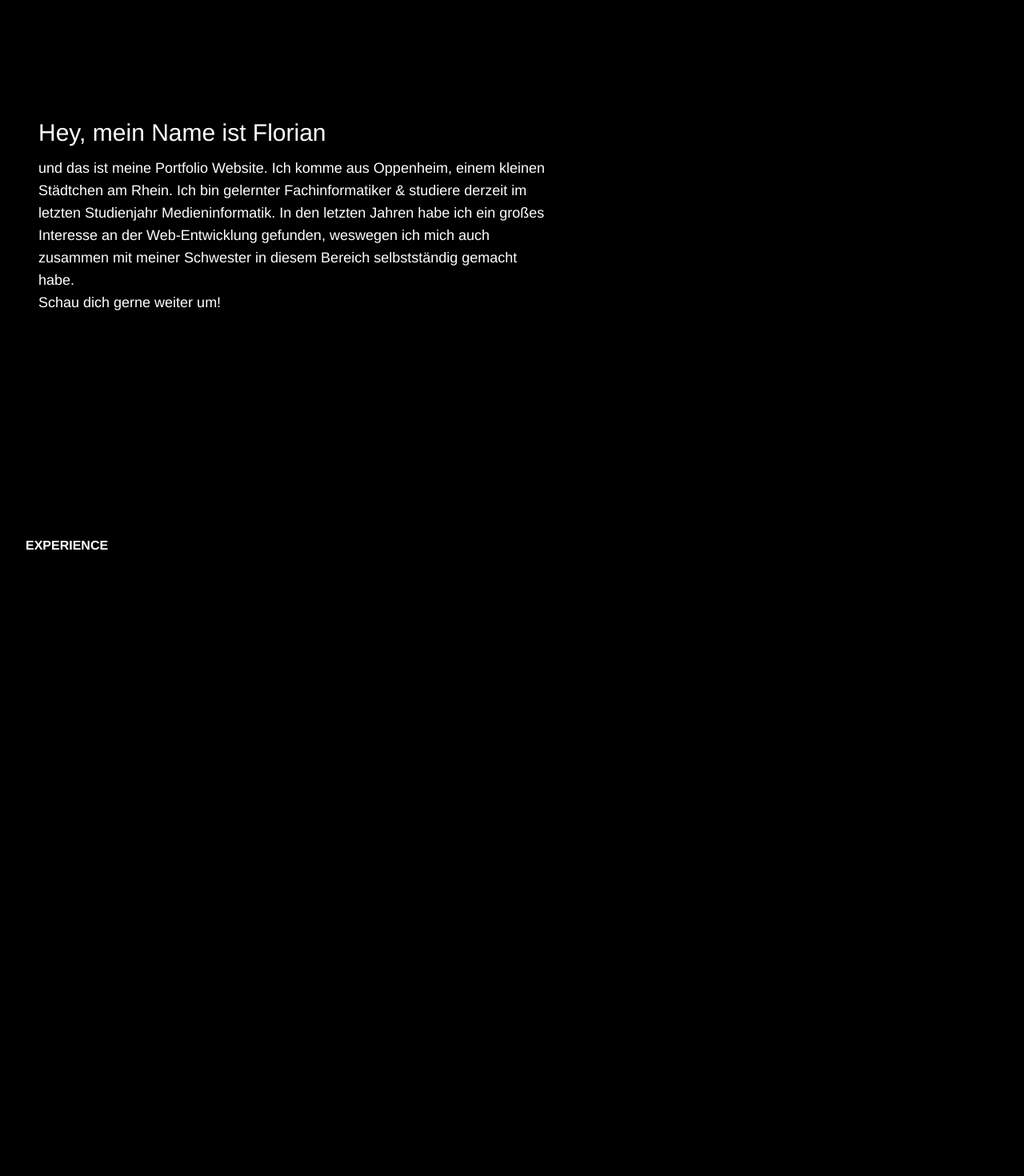
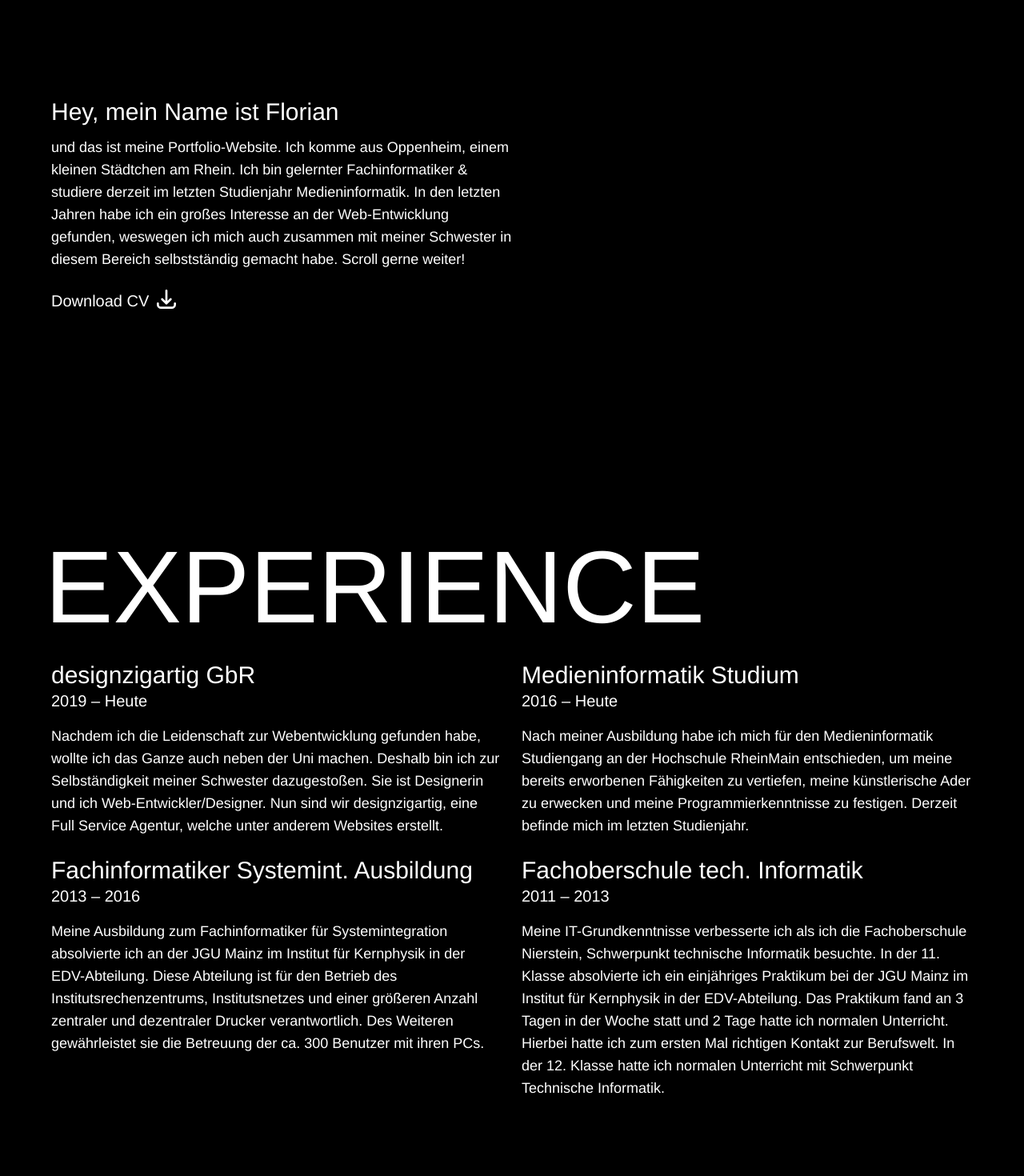
Before and after one commit to Flojan/portfolio, a Vue app: page / in a window 1280 px wide. Shown: the part 1100-2570 px from the top of the page at 80% size. Built offline with nearby package versions, Linux system fonts and the light colour scheme; a web font is replaced by a local one.

Commit message:
Download button for CV created; Experience section created

```diff
--- a/src/App.vue
+++ b/src/App.vue
@@ -78,9 +78,14 @@ export default defineComponent({
 h1,
 h2,
 h3,
+h4,
 section {
   font-family: questa-sans, Helvetica, Arial;
   font-weight: 900;
+}
+.button {
+  font-family: questa-sans, Helvetica, Arial;
+  font-weight: 500;
 }
 nav,
 p {
--- a/src/views/About.vue
+++ b/src/views/About.vue
@@ -1,19 +1,35 @@
 <template>
-  <div
-    id="about"
-    class="min-h-screen flex flex-col px-4 justify-center max-w-2xl"
-  >
-    <div>
+  <div id="about" class="w-full">
+    <div class="max-w-xl">
       <h2 class="text-3xl pb-3">Hey, mein Name ist Florian</h2>
       <p class="text-lg">
-        und das ist meine Portfolio Website. Ich komme aus Oppenheim, einem
+        und das ist meine Portfolio-Website. Ich komme aus Oppenheim, einem
         kleinen Städtchen am Rhein. Ich bin gelernter Fachinformatiker &
         studiere derzeit im letzten Studienjahr Medieninformatik. In den letzten
         Jahren habe ich ein großes Interesse an der Web-Entwicklung gefunden,
         weswegen ich mich auch zusammen mit meiner Schwester in diesem Bereich
-        selbstständig gemacht habe. <br />
-        Schau dich gerne weiter um!
+        selbstständig gemacht habe. Scroll gerne weiter!
       </p>
+      <a
+        href="src/assets/Lebenslauf_Florian-Schmidt.pdf"
+        download="CV-FlorianSchmidt"
+        class="button underline-effect py-5 text-xl"
+        >Download CV
+        <svg
+          xmlns="http://www.w3.org/2000/svg"
+          class="h-8 w-8 inline-block mb-2"
+          fill="none"
+          viewBox="0 0 24 24"
+          stroke="currentColor"
+        >
+          <path
+            stroke-linecap="round"
+            stroke-linejoin="round"
+            stroke-width="2"
+            d="M4 16v1a3 3 0 003 3h10a3 3 0 003-3v-1m-4-4l-4 4m0 0l-4-4m4 4V4"
+          />
+        </svg>
+      </a>
     </div>
   </div>
 </template>
--- /dev/null
+++ b/src/views/Experience.vue
@@ -0,0 +1,71 @@
+<template>
+  <div id="experience" class="w-full">
+    <div class="max-w-xl">
+      <h2 class="text-6xl -ml-1 pb-7 uppercase md:text-9xl md:-ml-2">
+        Experience
+      </h2>
+    </div>
+    <div class="grid grid-cols-1 lg:grid-cols-2 gap-6">
+      <div>
+        <h3 class="text-3xl">designzigartig GbR</h3>
+        <h4 class="text-xl pb-4">2019 – Heute</h4>
+        <p class="text-lg">
+          Nachdem ich die Leidenschaft zur Webentwicklung gefunden habe, wollte
+          ich das Ganze auch neben der Uni machen. Deshalb bin ich zur
+          Selbständigkeit meiner Schwester dazugestoßen. Sie ist Designerin und
+          ich Web-Entwickler/Designer. Nun sind wir designzigartig, eine Full
+          Service Agentur, welche unter anderem Websites erstellt.
+        </p>
+      </div>
+      <div>
+        <h3 class="text-3xl">Medieninformatik Studium</h3>
+        <h4 class="text-xl pb-4">2016 – Heute</h4>
+        <p class="text-lg">
+          Nach meiner Ausbildung habe ich mich für den Medieninformatik
+          Studiengang an der Hochschule RheinMain entschieden, um meine bereits
+          erworbenen Fähigkeiten zu vertiefen, meine künstlerische Ader zu
+          erwecken und meine Programmierkenntnisse zu festigen. Derzeit befinde
+          mich im letzten Studienjahr.
+        </p>
+      </div>
+      <div>
+        <h3 class="text-3xl">Fachinformatiker Systemint. Ausbildung</h3>
+        <h4 class="text-xl pb-4">2013 – 2016</h4>
+        <p class="text-lg">
+          Meine Ausbildung zum Fachinformatiker für Systemintegration
+          absolvierte ich an der JGU Mainz im Institut für Kernphysik in der
+          EDV-Abteilung. Diese Abteilung ist für den Betrieb des
+          Institutsrechenzentrums, Institutsnetzes und einer größeren Anzahl
+          zentraler und dezentraler Drucker verantwortlich. Des Weiteren
+          gewährleistet sie die Betreuung der ca. 300 Benutzer mit ihren PCs.
+        </p>
+      </div>
+      <div>
+        <h3 class="text-3xl">Fachoberschule tech. Informatik</h3>
+        <h4 class="text-xl pb-4">2011 – 2013</h4>
+        <p class="text-lg">
+          Meine IT-Grundkenntnisse verbesserte ich als ich die Fachoberschule
+          Nierstein, Schwerpunkt technische Informatik besuchte. In der 11.
+          Klasse absolvierte ich ein einjähriges Praktikum bei der JGU Mainz im
+          Institut für Kernphysik in der EDV-Abteilung. Das Praktikum fand an 3
+          Tagen in der Woche statt und 2 Tage hatte ich normalen Unterricht.
+          Hierbei hatte ich zum ersten Mal richtigen Kontakt zur Berufswelt. In
+          der 12. Klasse hatte ich normalen Unterricht mit Schwerpunkt
+          Technische Informatik.
+        </p>
+      </div>
+    </div>
+  </div>
+</template>
+
+<script lang="ts">
+import { defineComponent } from "vue";
+
+export default defineComponent({
+  name: "OnePager",
+  components: {},
+  setup() {},
+});
+</script>
+
+<style></style>
--- a/src/views/OnePager.vue
+++ b/src/views/OnePager.vue
@@ -1,9 +1,11 @@
 <template>
-  <div class="px-4 md:px-8">
+  <div class="flex flex-col px-4 md:px-8">
     <Feature />
-    <About />
+    <About
+      class="flex flex-col justify-center min-h-screen mx-auto max-w-6xl"
+    />
+    <Experience class="flex flex-col min-h-screen mx-auto max-w-6xl" />
     <div class="bg-white dark:bg-black">
-      <section id="experience" class="min-h-screen">EXPERIENCE</section>
       <section id="education" class="min-h-screen">EDUCATION</section>
       <section id="skills" class="min-h-screen">SKILLS</section>
     </div>
@@ -16,9 +18,10 @@ import { defineComponent } from "vue";
 import Feature from "./Feature.vue";
 import About from "./About.vue";
 import SayHello from "./SayHello.vue";
+import Experience from "./Experience.vue";
 export default defineComponent({
   name: "OnePager",
-  components: { Feature, About, SayHello },
+  components: { Feature, About, SayHello, Experience },
   setup() {},
 });
 </script>
```
Also changed, not shown: 1 other file (tests, documents, lock files or other folders).
